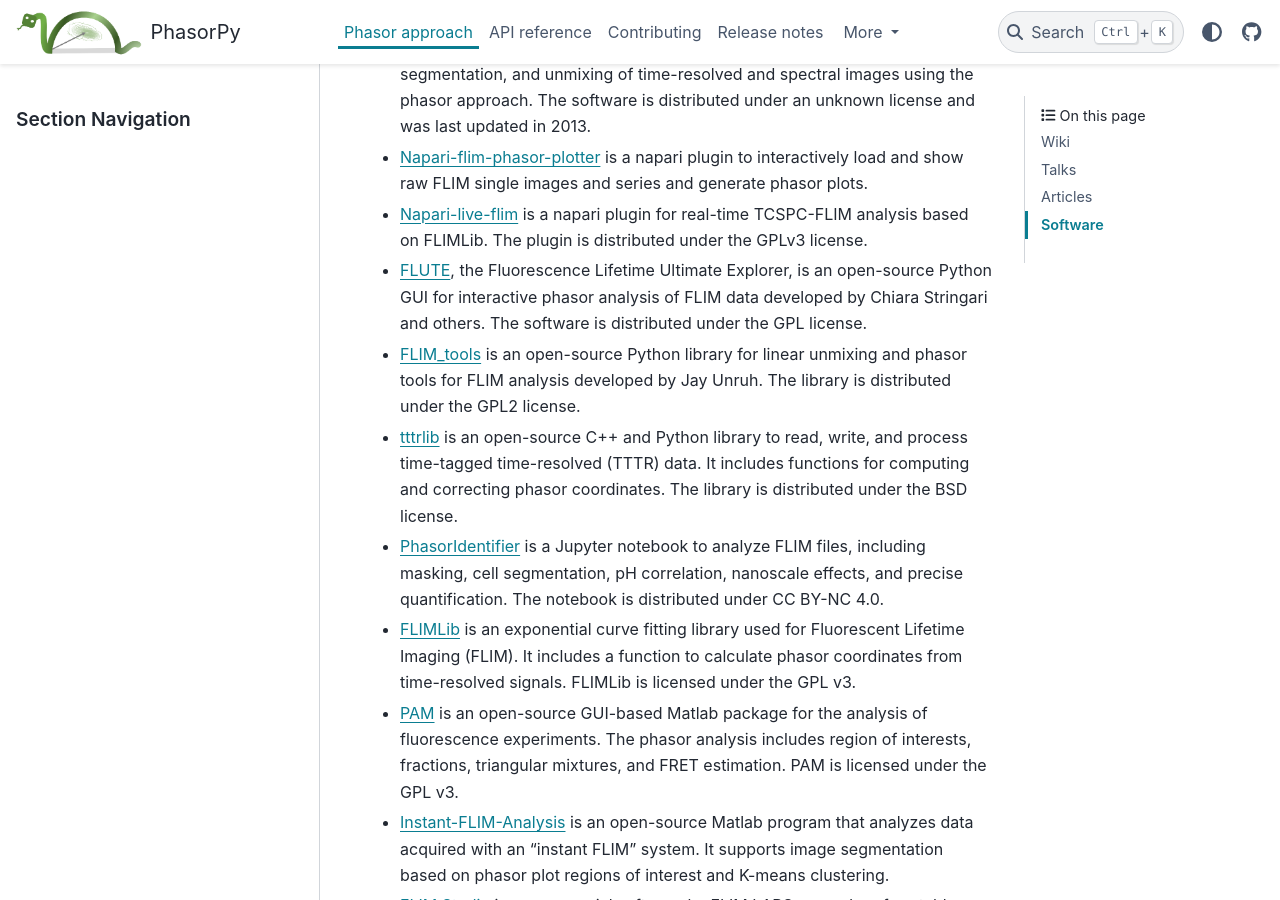
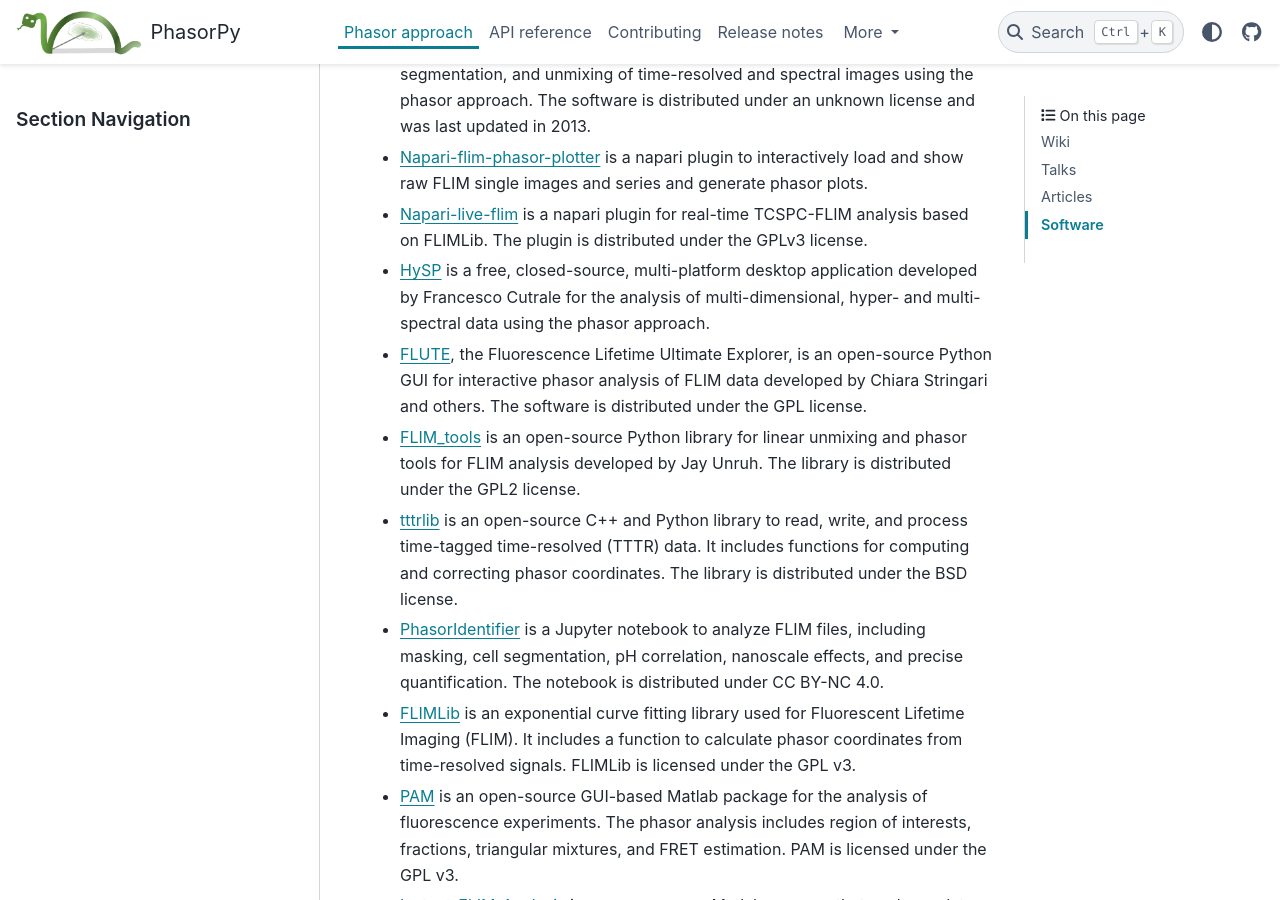
Before and after one commit to phasorpy/phasorpy, a Sphinx documentation site: the page built from docs/phasor_approach.rst, in a window 1280 px wide and 900 px high, scrolled down 2317 px. Built offline with Sphinx 7.4.7 and the PyData theme 0.15.4, drawn with Linux system fonts in a browser that asks for light colours; pages that are not in the unit, such as notebooks, are missing from menus.

Commit message:
Mention HySP (#58)

```diff
--- a/docs/phasor_approach.rst
+++ b/docs/phasor_approach.rst
@@ -171,6 +171,11 @@
   is a napari plugin for real-time TCSPC-FLIM analysis based on FLIMLib.
   The plugin is distributed under the GPLv3 license.
 
+- `HySP <https://bioimage.usc.edu/software.html#HySP>`_
+  is a free, closed-source, multi-platform desktop application developed by
+  Francesco Cutrale for the analysis of multi-dimensional, hyper- and
+  multi-spectral data using the phasor approach.
+
 - `FLUTE <https://github.com/LaboratoryOpticsBiosciences/FLUTE>`_,
   the Fluorescence Lifetime Ultimate Explorer, is an open-source Python GUI
   for interactive phasor analysis of FLIM data developed by Chiara Stringari
```
